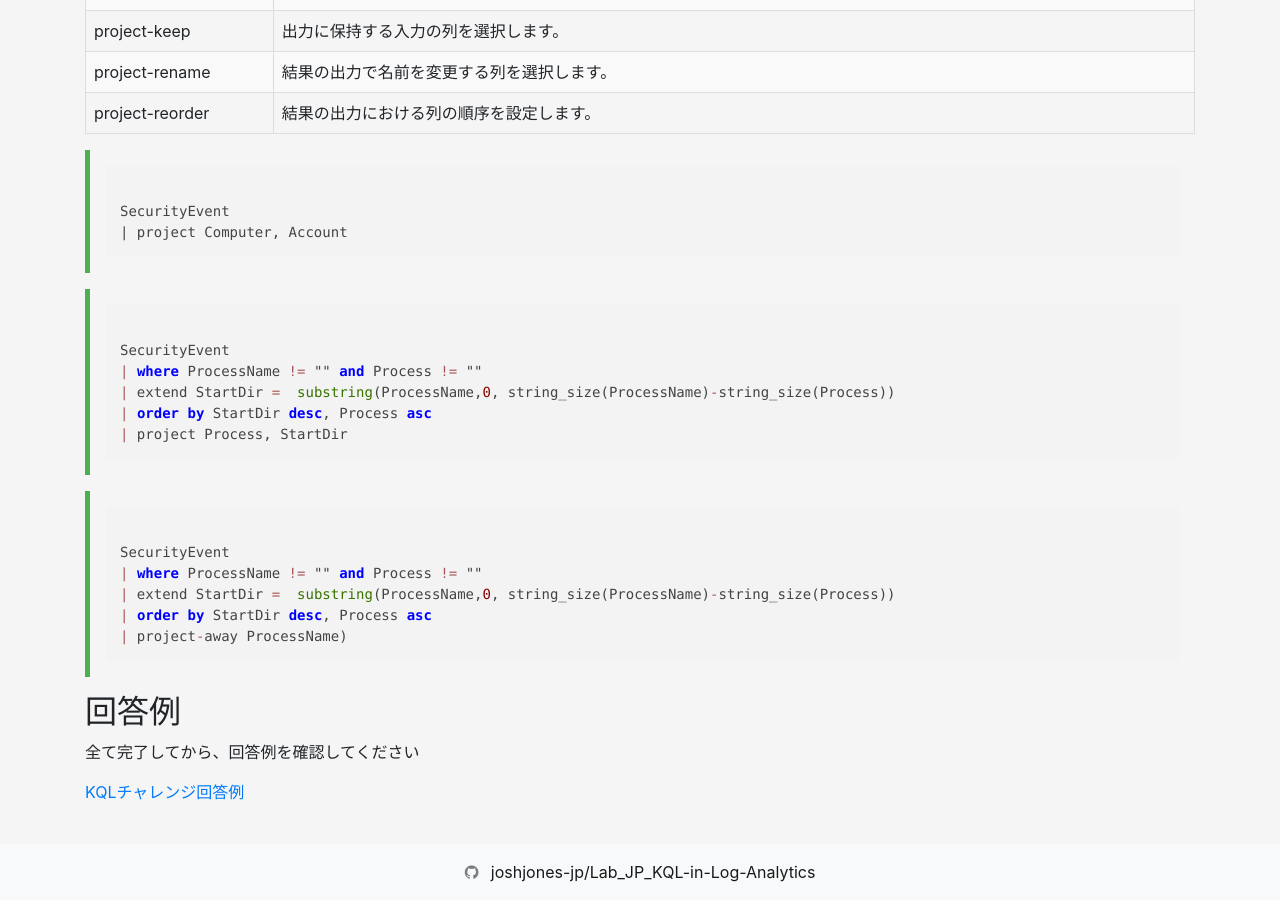
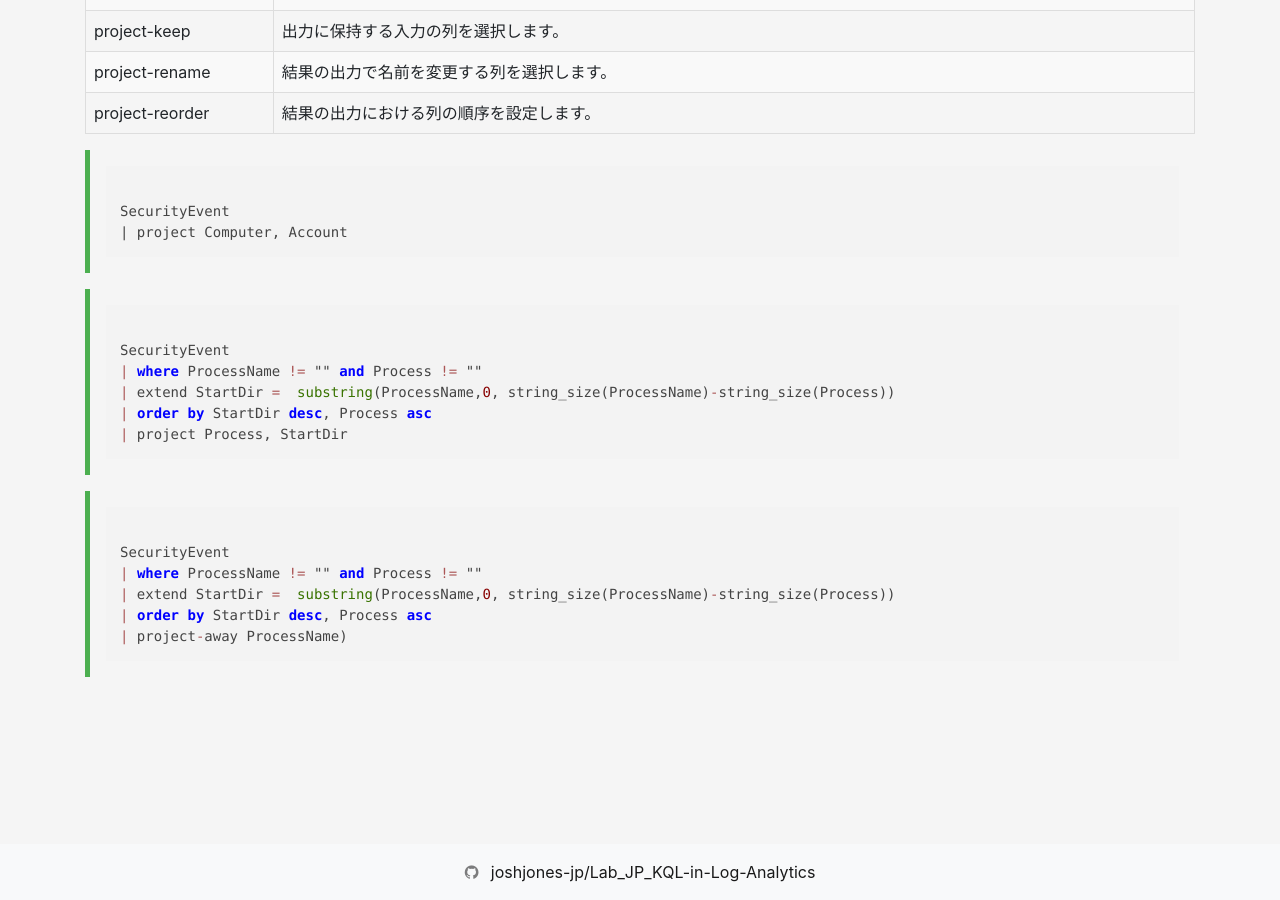
Before and after one commit to joshjones-jp/Lab_JP_KQL-in-Log-Analytics, a Jekyll site: the page built from KQL-LA演習.md, in a window 1280 px wide and 900 px high, scrolled down 8823 px. Built offline with Jekyll 4.4.1, drawn with Linux system fonts in a browser that asks for light colours; nearby versions of some CDN libraries.

Commit message:
Delete example answers from KQL-LA演習.md
Remove example answers section from KQL-LA演習.md

```diff
--- a/KQL-LA演習.md
+++ b/KQL-LA演習.md
@@ -375,14 +375,3 @@ SecurityEvent
 | project-away ProcessName)
 </code></pre>
 </div>
-
-
-
-
-
-## 回答例
-
-全て完了してから、回答例を確認してください
-
-
-<a href="KQLチャレンジ回答例.html" target="_blank">KQLチャレンジ回答例</a>
```
